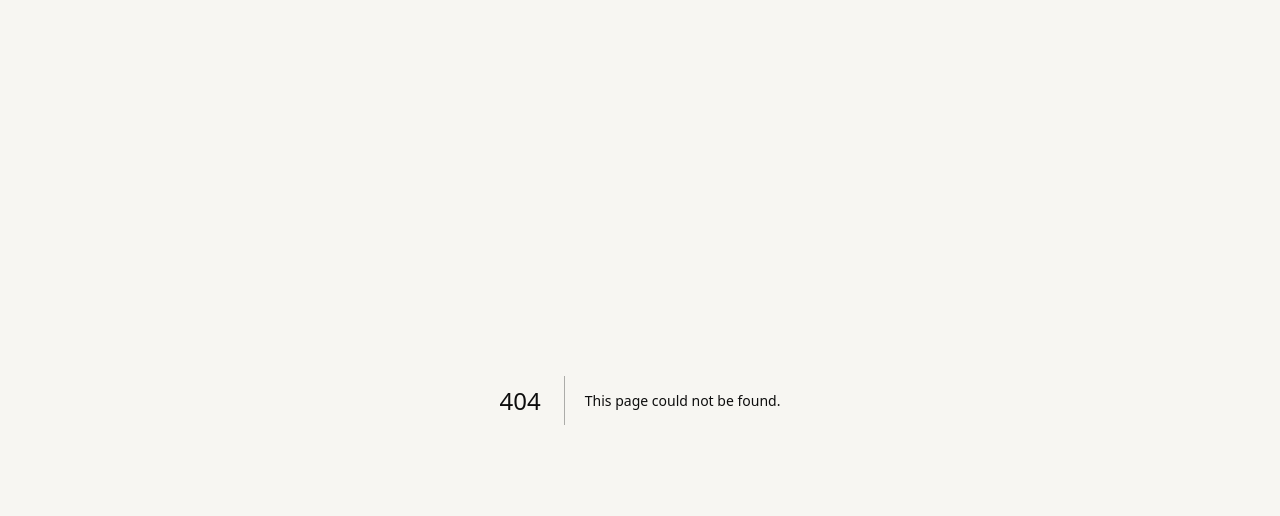
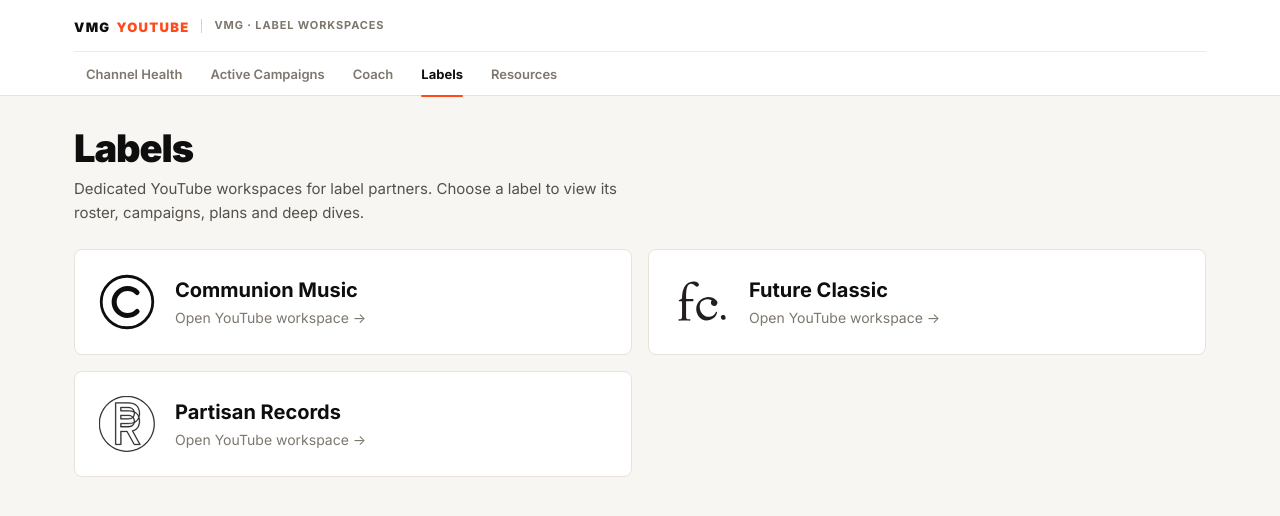
Before and after one commit to leondiaper-ai/youtube-campaign-coach, a Next.js app: page /labels in a window 1280 px wide. Before the commit this address had no page. Shown: the top 516 px of the page. Built offline with nearby package versions, Linux system fonts and the light colour scheme.

Commit message:
Create label workspace directory for Partisan and Future Classic

```diff
--- /dev/null
+++ b/src/app/labels/page.tsx
@@ -0,0 +1,34 @@
+import Link from 'next/link';
+import { LABELS } from '@/lib/labels';
+import { AppHeader, PageTitle } from '@/components/ui/AppHeader';
+
+export const metadata = { title: 'Label Workspaces — VMG YouTube' };
+
+export default function LabelsPage() {
+  const labels = Object.values(LABELS).sort((a, b) => a.name.localeCompare(b.name));
+  return (
+    <main className="min-h-screen bg-paper text-ink">
+      <AppHeader workspace="VMG · Label workspaces" nav={[
+        { href: '/growth', label: 'Channel Health' },
+        { href: '/campaigns', label: 'Active Campaigns' },
+        { href: '/coach', label: 'Coach' },
+        { href: '/labels', label: 'Labels' },
+        { href: '/resources', label: 'Resources' },
+      ]} />
+      <div className="max-w-[1180px] mx-auto px-6 pb-16">
+        <PageTitle title="Labels" lede="Dedicated YouTube workspaces for label partners. Choose a label to view its roster, campaigns, plans and deep dives." />
+        <div className="grid grid-cols-1 md:grid-cols-2 gap-4">
+          {labels.map(label => (
+            <Link key={label.slug} href={`/labels/${label.slug}`} className="flex items-center gap-5 rounded-lg border border-line bg-surface p-6 text-ink no-underline hover:border-ink/40 transition-colors">
+              <img src={label.logo} alt="" width={60} height={60} className="h-14 w-14 object-contain shrink-0" />
+              <div className="min-w-0">
+                <h2 className="font-bold text-xl">{label.name}</h2>
+                <p className="text-sm text-muted mt-1">Open YouTube workspace →</p>
+              </div>
+            </Link>
+          ))}
+        </div>
+      </div>
+    </main>
+  );
+}
```
